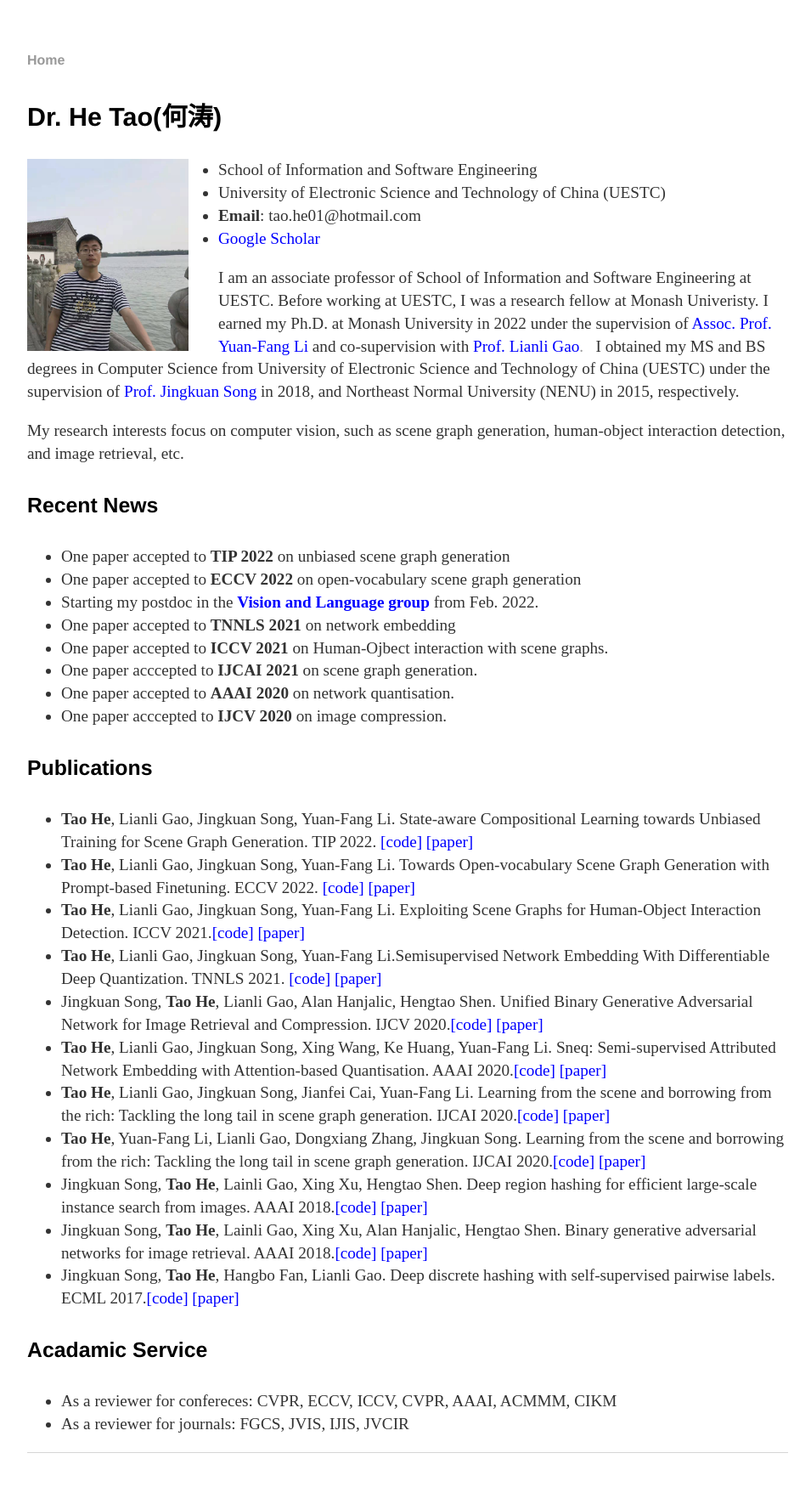
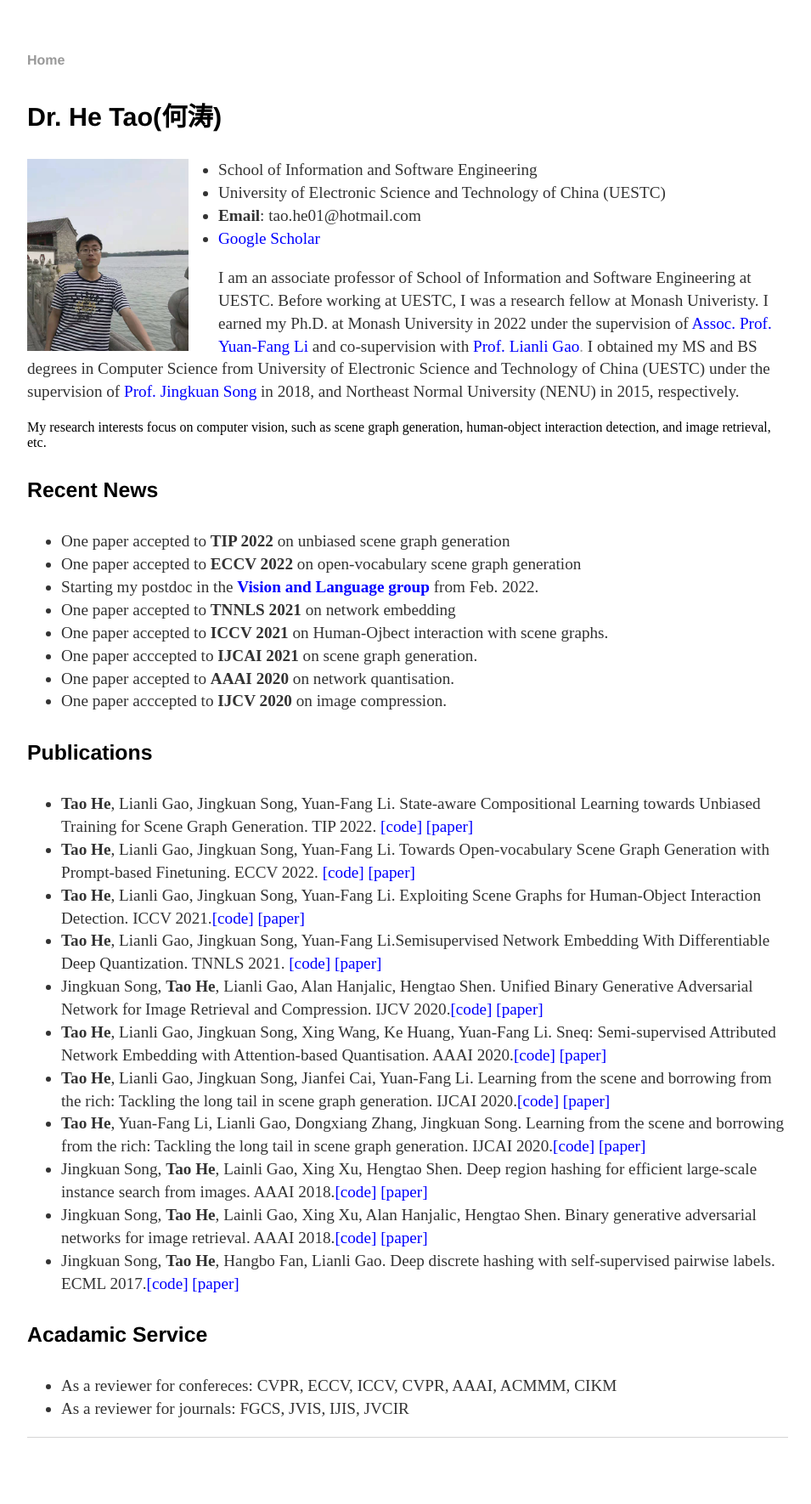
Before and after one commit to ht014/ht014.github.io, a Jekyll site: the page built from index.html, in a window 1280 px wide. Shown: the whole page at 85% size, without its empty margins (160-1115 px from the left). Built offline with Jekyll 4.4.1, drawn with Linux system fonts in a browser that asks for light colours.

Commit message:
Update index.html

```diff
--- a/index.html
+++ b/index.html
@@ -21,9 +21,9 @@
 
 	<p>I am an associate professor of School of Information and Software Engineering at UESTC. Before working at UESTC, I was a research fellow at Monash Univeristy. I earned my Ph.D. at Monash University in 2022 under the supervision of
 		<a = href="https://users.monash.edu.au/~yli/"><font color="#0000ff">Assoc. Prof. Yuan-Fang Li</font></a>
-		and co-supervision with <a href="https://lianligao.github.io/"><font color="#0000ff">Prof. Lianli Gao</font>.</a> &nbsp;
+		and co-supervision with <a href="https://lianligao.github.io/"><font color="#0000ff">Prof. Lianli Gao</font>.</a>
 	I obtained my MS and BS degrees in Computer Science from  University of Electronic Science and Technology of China (UESTC)  under the supervision of <a href="https://scholar.google.com.au/citations?user=F5Zy9V4AAAAJ&hl=en"><font color="#0000ff">Prof. Jingkuan Song</font></a> in 2018,  and Northeast Normal University (NENU) in 2015, respectively.  </p>
-	<p> My research interests focus on computer vision, such as scene graph generation, human-object interaction detection, and image retrieval, etc.
+	My research interests focus on computer vision, such as scene graph generation, human-object interaction detection, and image retrieval, etc.
 
 <h4> Recent News</h4>
 <ul>
```
